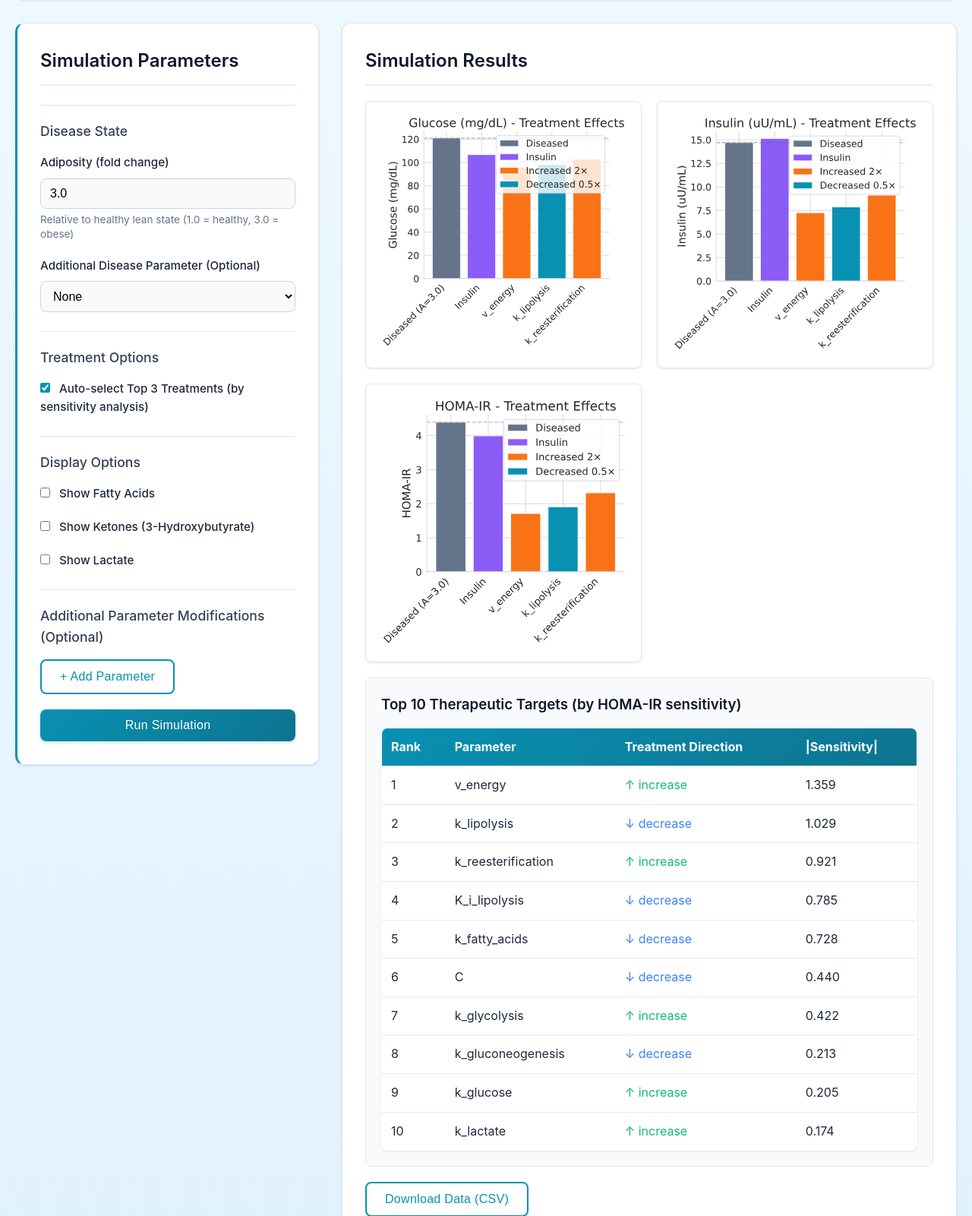
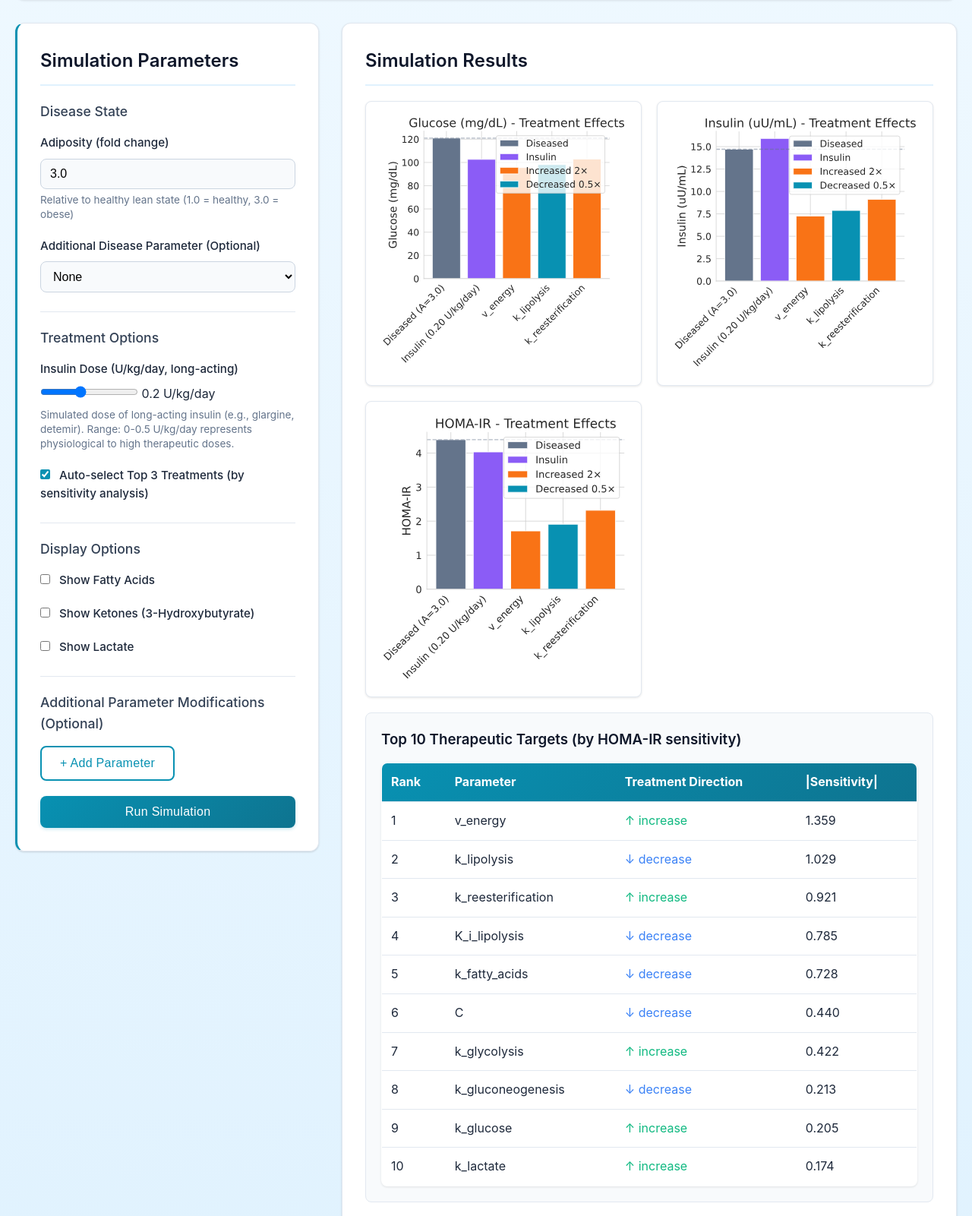
Before and after one commit to weilandtd/CompetitiveCatabolism, a Flask app: page /treatment in a window 1280 px wide. Shown: the part 251-1852 px from the top of the page at 76% size. Run offline with Flask 2, Linux system fonts and the light colour scheme.

Commit message:
ENH: Add insulin and display options to treatment site

```diff
--- a/web_app/app.py
+++ b/web_app/app.py
@@ -865,6 +865,7 @@ def run_treatment():
         adiposity = float(data.get('adiposity', 3.0))  # Default adiposity = 3
         disease_param = data.get('disease_param', None)  # Optional disease parameter
         disease_fold = float(data.get('disease_fold', 2.0)) if disease_param else None
+        insulin_dose_u_kg_day = float(data.get('insulin_dose', 0.2))  # Insulin dose in U/kg/day (default 0.2)
         treatment_params = json.loads(data.get('treatment_params', '[]'))
         treatment_folds = json.loads(data.get('treatment_folds', '[]'))
 
@@ -950,26 +951,35 @@ def run_treatment():
             'direction': 'baseline'
         })
 
-        # Test insulin treatment (low dose insulin infusion)
-        vI_low = I0 / TAU_INS  # Low dose insulin infusion rate
-        time_clamp = np.linspace(0, 120, 200)
-        X_insulin_clamp, _ = insulin_clamp_dynamic(vI_low, time_clamp, adiposity, p=p)
+        # Test insulin treatment with user-specified dose
+        # Convert insulin dose from U/kg/day to model units (R_insulin parameter)
+        # Based on sensitivity_analysis.ipynb scaling:
+        # Model: I_dose = I0/TAU_INS (base insulin production rate)
+        # Scaling factor: 1.25 mU/min/kg * 60 min/hr * 24 hr/day * 0.081 (mouse-to-human) = U/kg/day
 
-        # Get steady state values (last 20% of simulation)
-        cutoff_time = 120 * 0.8
-        X_insulin_ss = X_insulin_clamp[X_insulin_clamp['time'] > cutoff_time].mean()
+        scaling_model_to_U_kg_day = 1.25 / 1000 * 60 * 24 * 0.081  # Model units to U/kg/day
+
+        I_dose = I0 / TAU_INS  # Base insulin dose in model units
+
+        # Convert user's U/kg/day to model units (R_insulin infusion rate)
+        # Formula from notebook: display_value = (C/I_dose) * scaling
+        # Reverse: C = display_value * I_dose / scaling
+        insulin_infusion_rate = (insulin_dose_u_kg_day / scaling_model_to_U_kg_day) * I_dose
+
+        # Compute steady state with insulin infusion
+        X_insulin = perturbation_steady_state(adiposity, p=p, R_insulin=insulin_infusion_rate)
 
         # Scale to human values (matching obesity tab scaling)
-        G_insulin = X_insulin_ss['G'] * 85  # mg/dL (human scaling)
-        I_insulin = X_insulin_ss['I'] * 5.0 / I0  # uU/mL (human scaling)
+        G_insulin = X_insulin[1] * 85  # mg/dL (human scaling)
+        I_insulin = X_insulin[4] * 5.0 / I0  # uU/mL (human scaling)
         HOMA_IR_insulin = (G_insulin * I_insulin) / 405
-        F_insulin = X_insulin_ss['F'] * 0.5  # mM
-        K_insulin = X_insulin_ss['K'] * 0.5  # mM
-        L_insulin = X_insulin_ss['L'] * 0.7  # mM
+        F_insulin = X_insulin[2] * 0.5  # mM
+        K_insulin = X_insulin[3] * 0.5  # mM
+        L_insulin = X_insulin[0] * 0.7  # mM
 
         # Add insulin treatment result
         treatment_results.append({
-            'treatment': 'Insulin',
+            'treatment': f'Insulin ({insulin_dose_u_kg_day:.2f} U/kg/day)',
             'G': G_insulin,
             'I': I_insulin,
             'HOMA_IR': HOMA_IR_insulin,
@@ -1095,7 +1105,8 @@ def run_treatment():
             'plots': plots,
             'data': data_csv,
             'top_perturbations': top_perturbations,
-            'adiposity': adiposity
+            'adiposity': adiposity,
+            'insulin_dose': insulin_dose_u_kg_day
         })
 
     except Exception as e:
--- a/web_app/static/style.css
+++ b/web_app/static/style.css
@@ -149,6 +149,12 @@ header p {
     border-top: 1px solid #e2e8f0;
     padding-top: 20px;
     font-weight: 500;
+}
+
+.controls-panel h2 + h3 {
+    border-top: none;
+    margin-top: 0;
+    padding-top: 0;
 }
 
 /* Form Elements */
--- a/web_app/template/treatment.html
+++ b/web_app/template/treatment.html
@@ -43,6 +43,13 @@
                 </div>
 
                 <h3>Treatment Options</h3>
+
+                <div class="form-group">
+                    <label for="insulin_dose">Insulin Dose (U/kg/day, long-acting)</label>
+                    <input type="range" id="insulin_dose" min="0" max="0.5" value="0.2" step="0.05">
+                    <output id="insulin_dose_value">0.2</output> U/kg/day
+                    <small>Simulated dose of long-acting insulin (e.g., glargine, detemir). Range: 0-0.5 U/kg/day represents physiological to high therapeutic doses.</small>
+                </div>
 
                 <div class="form-group">
                     <label>
@@ -128,6 +135,11 @@
     <script>
         let simulationData = null;
 
+        // Update insulin dose display
+        document.getElementById('insulin_dose').addEventListener('input', function() {
+            document.getElementById('insulin_dose_value').textContent = this.value;
+        });
+
         // Show/hide disease fold change field when disease parameter is selected
         document.getElementById('disease_param').addEventListener('change', function() {
             const diseaseParamValue = this.value;
@@ -165,6 +177,7 @@
             const adiposity = document.getElementById('adiposity').value;
             const diseaseParam = document.getElementById('disease_param').value;
             const diseaseFold = document.getElementById('disease_fold').value;
+            const insulinDose = document.getElementById('insulin_dose').value;
             const autoTreatment = document.getElementById('auto_treatment').checked;
             const showFattyAcids = document.getElementById('show_fatty_acids').checked;
             const showKetones = document.getElementById('show_ketones').checked;
@@ -192,6 +205,7 @@
                 adiposity: parseFloat(adiposity),
                 disease_param: diseaseParam || null,
                 disease_fold: diseaseParam ? parseFloat(diseaseFold) : null,
+                insulin_dose: parseFloat(insulinDose),
                 treatment_params: JSON.stringify(treatmentParams),
                 treatment_folds: JSON.stringify(treatmentFolds),
                 parameters: additionalParams,
```
